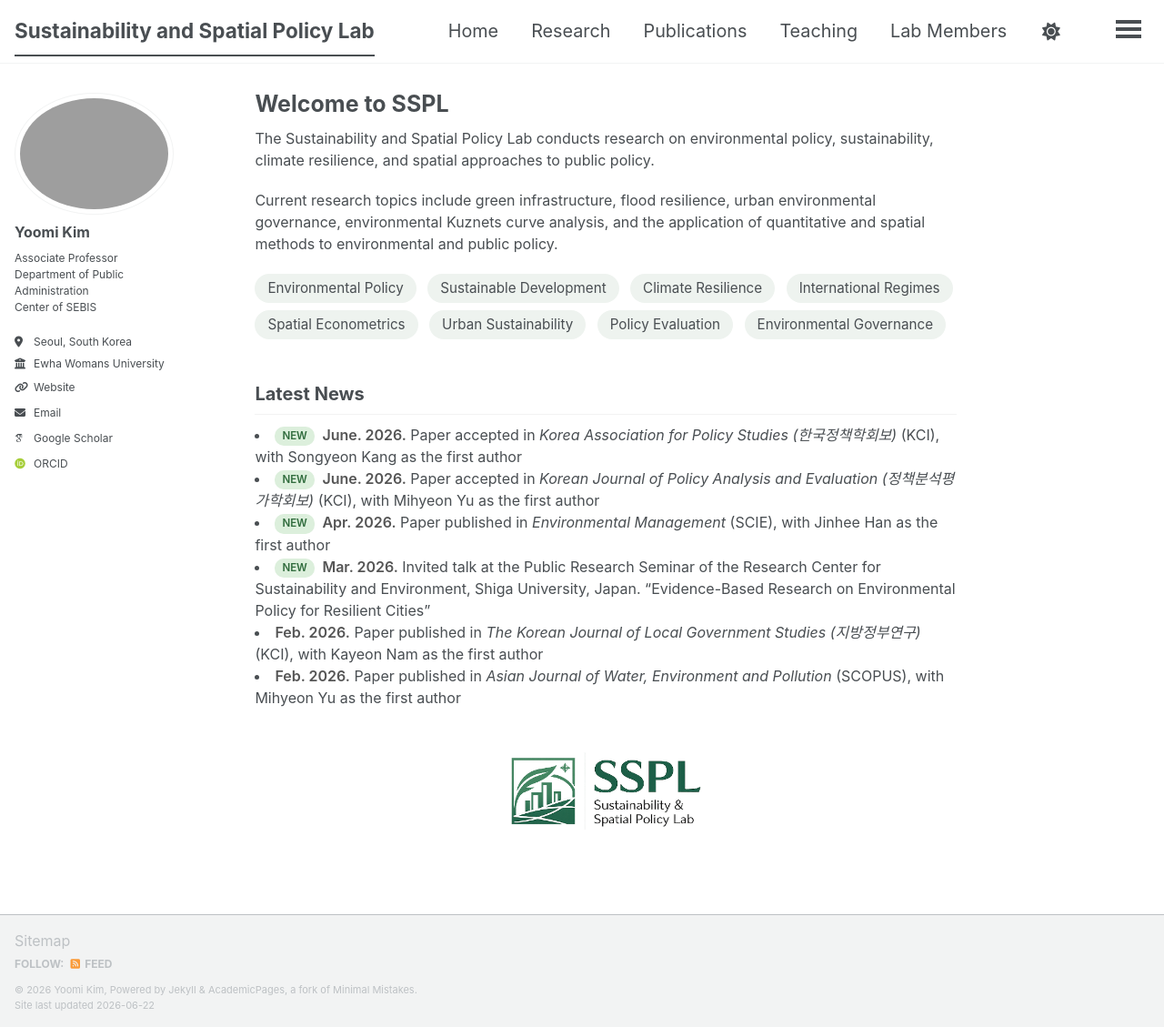
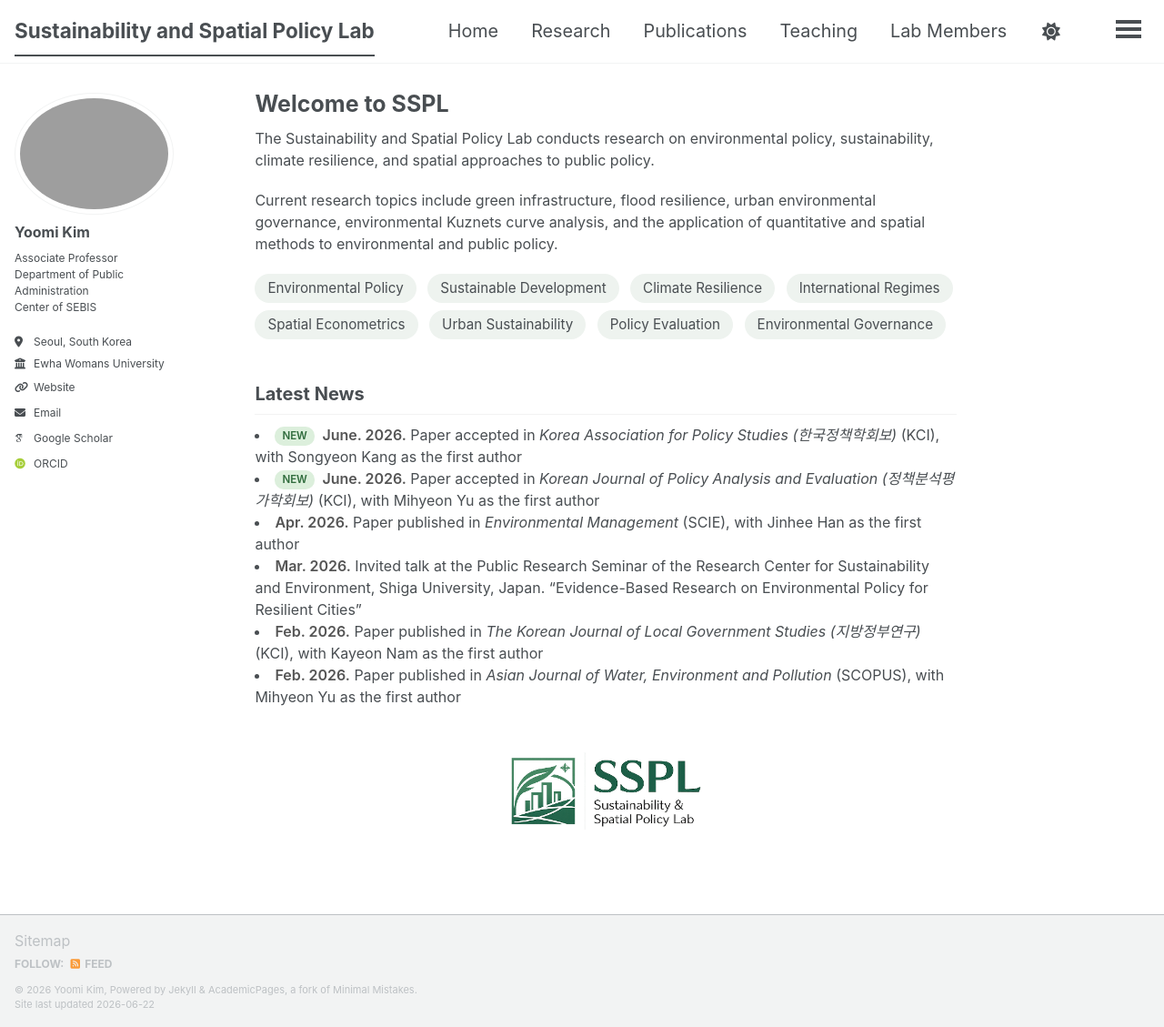
Before and after one commit to ymkim-ssplab/ymkim-ssplab.github.io, a Jekyll site: the page built from _pages/about.md, in a window 1280 px wide and 1129 px high. Shown: the whole window at 91% size. Built offline with Jekyll 4.4.1, drawn with Linux system fonts in a browser that asks for light colours; some web fonts are replaced; a script bundle is joined from its source files by our own code; library files that are not in the unit come from our copies.

Commit message:
Update about.md

```diff
--- a/_pages/about.md
+++ b/_pages/about.md
@@ -96,13 +96,11 @@ She maintains ongoing international collaborations with scholars in Japan, the U
   </li>
 
   <li>
-    <span class="news-badge">NEW</span>
     <span class="news-date">Apr. 2026.</span>
     Paper published in <em>Environmental Management</em> (SCIE), with Jinhee Han as the first author
    </li>
 
   <li>
-    <span class="news-badge">NEW</span>
     <span class="news-date">Mar. 2026.</span>
     Invited talk at the Public Research Seminar of the Research Center for Sustainability and Environment, Shiga University, Japan. “Evidence-Based Research on Environmental Policy for Resilient Cities”
   </li>
```
